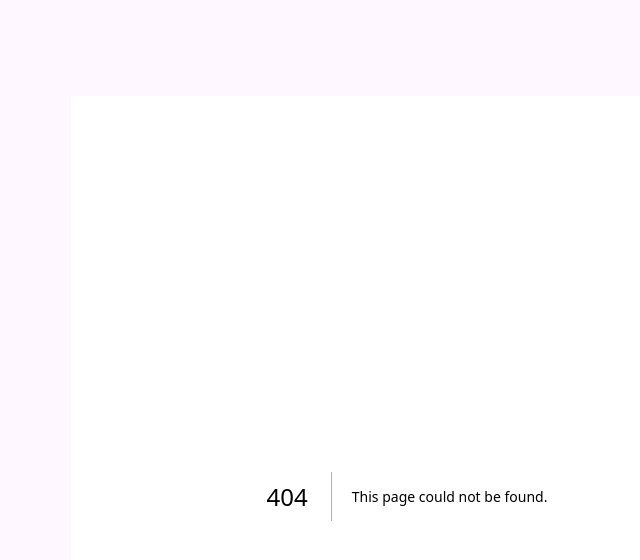
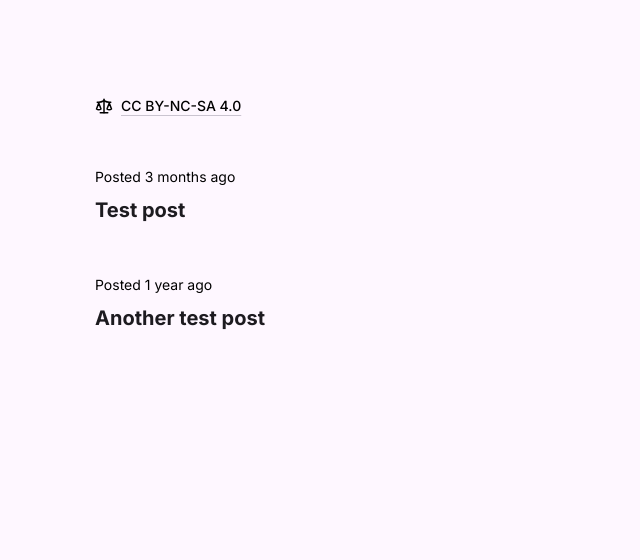
Before and after one commit to elijahblackmore/blog, a Next.js app: page / in a window 1280 px wide. Before the commit this address had no page. Shown: the top 560 px of the page, without its empty margins (233-873 px from the left). Built offline with nearby package versions, Linux system fonts and the light colour scheme.

Commit message:
feat: update blog home page

```diff
--- /dev/null
+++ b/src/app/page.js
@@ -0,0 +1,40 @@
+import Link from "next/link";
+import { formatDistanceStrict } from "date-fns";
+import { getPosts } from "@/lib/posts";
+import { Scale } from "lucide-react";
+
+export default function Page() {
+  const posts = getPosts();
+
+  return (
+    <main className="space-y-12">
+      <div className="flex items-center gap-x-2">
+        <Scale size={18} className="text-light-icon dark:text-dark-icon" />
+        <Link
+          href="https://creativecommons.org/licenses/by-nc-sa/4.0/"
+          className="text-sm font-medium text-light-body underline decoration-light-underline underline-offset-4 dark:text-dark-body dark:decoration-dark-underline"
+        >
+          CC BY-NC-SA 4.0
+        </Link>
+      </div>
+      {posts.map((post) => (
+        <article>
+          <time
+            className="text-sm text-light-body dark:text-dark-body"
+            dateTime={post.date}
+          >
+            Posted{" "}
+            {formatDistanceStrict(post.date, new Date(), {
+              addSuffix: true,
+            })}
+          </time>
+          <Link href={post.slug}>
+            <h3 className="mt-2 text-xl font-bold text-light-heading lg:text-xl dark:text-dark-heading">
+              {post.title}
+            </h3>
+          </Link>
+        </article>
+      ))}
+    </main>
+  );
+}
```
